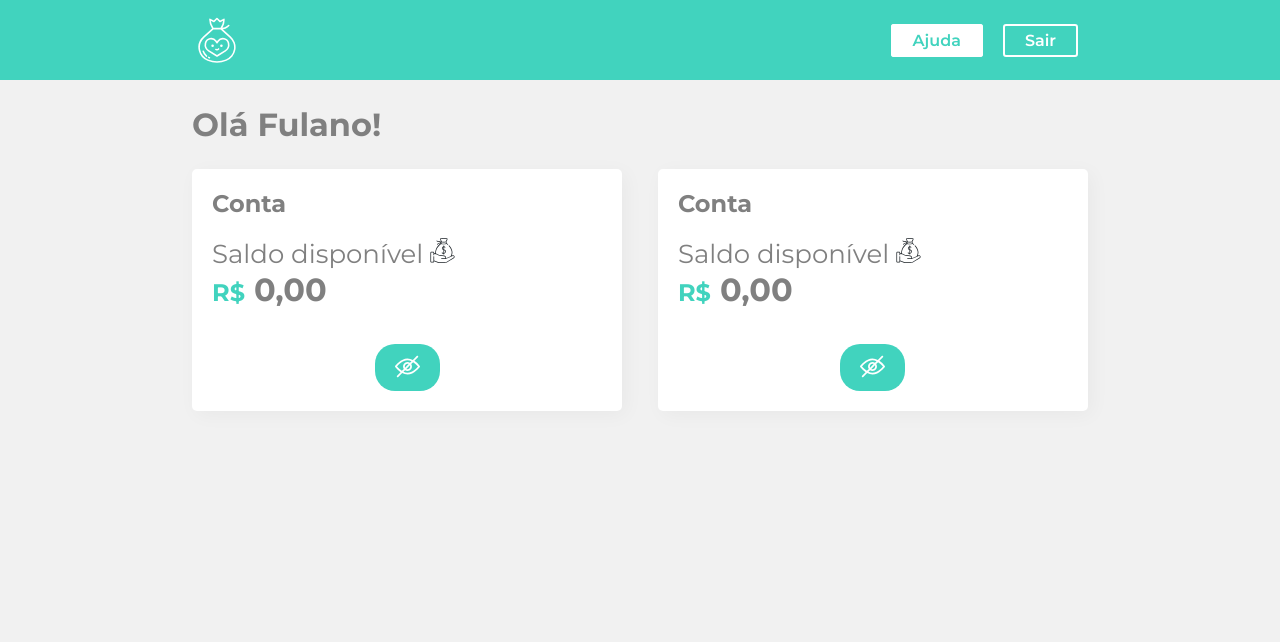
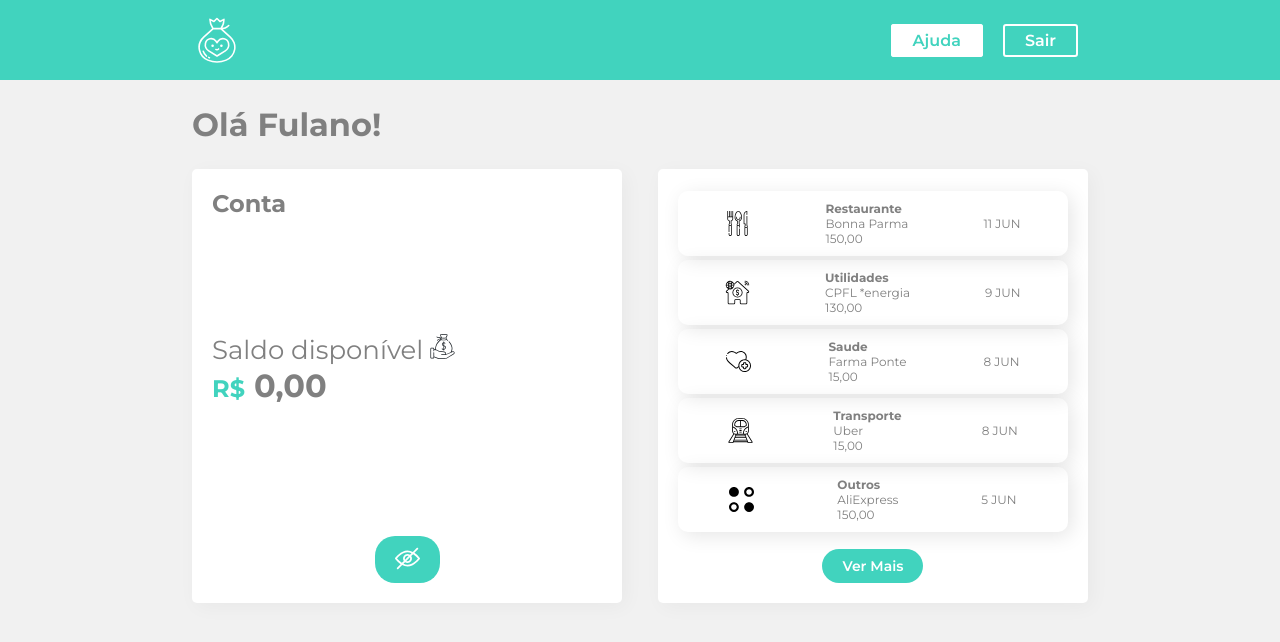
Before and after one commit to cristopherpds/smart-bank, a React (Create React App) app: page / in a window 1280 px wide. Shown: the top 642 px of the page. Built offline with nearby package versions, Linux system fonts and the light colour scheme.

Commit message:
How to compose stylized elements to create new screns. Advantages of using components to create layouts

```diff
--- a/src/Components/Container/index.jsx
+++ b/src/Components/Container/index.jsx
@@ -3,6 +3,7 @@
 
 import Titulo from "../Titulo";
 import Conta from "../Conta";
+import Extrato from "../Extrato";
 
 const Container = styled.div`
   background-color: #f1f1f1;
@@ -26,7 +27,7 @@
       <Titulo>Olá Fulano!</Titulo>
       <Conteudo>
         <Conta />
-        <Conta />
+        <Extrato />
       </Conteudo>
     </Container>
   );
--- /dev/null
+++ b/src/Components/Extrato/index.jsx
@@ -0,0 +1,19 @@
+import React from "react";
+import { Box, Botao } from "../../Components/UI";
+import { extratoLista } from "../../info";
+import Items from "../Items";
+
+const Extrato = () => {
+  return (
+    <Box>
+      {extratoLista.updates.map(({ id, type, from, value, date }) => {
+        return (
+          <Items key={id} type={type} from={from} value={value} date={date} />
+        );
+      })}
+      <Botao>Ver Mais</Botao>
+    </Box>
+  );
+};
+
+export default Extrato;
--- /dev/null
+++ b/src/Components/ImageFilter.js
@@ -0,0 +1,19 @@
+import React from "react";
+import alimentacao from '../assets/images/alimentacao.svg';
+import outros from '../assets/images/outros.svg';
+import saude from '../assets/images/saude.svg';
+import transporte from '../assets/images/transporte.svg';
+import utilidades from '../assets/images/utilidades.svg';
+import {Icone} from "../Components/UI";
+
+export default (type)=>{
+  const Images = {
+    Restaurante: <Icone src={alimentacao} alt="Restaurante"/>,
+    Outros: <Icone src={outros} alt="Outros"/>,
+    Saude: <Icone src={saude} alt="Saude"/>,
+    Transporte: <Icone src={transporte} alt="Transporte"/>,
+    Utilidades: <Icone src={utilidades} alt="Utilidades"/>,
+  };
+
+  return Images[type] || Images.default;
+}
--- /dev/null
+++ b/src/Components/Item/index.jsx
@@ -0,0 +1,21 @@
+import React from "react";
+import styled from "styled-components";
+
+const Item = styled.div`
+  display: flex;
+  flex-direction: column;
+
+  .text{
+    font-weight: bold;
+  }
+`;
+
+export default ({type, from, value}) =>{
+  return(
+    <Item>
+      <span className="text" >{type}</span>
+      <span>{from}</span>
+      <span>{value}</span>
+    </Item>
+  );
+};
--- /dev/null
+++ b/src/Components/Items/index.jsx
@@ -0,0 +1,24 @@
+import React from "react";
+import styled from "styled-components";
+import Item from "../Item";
+import ImageFilter from "../ImageFilter";
+
+
+const Items = styled.div`
+  box-shadow: 4px 4px 20px 0px rgba(0,0,0,0.1);
+  border-radius: 10px;
+  margin: 2px 0;
+  display: flex;
+  align-items: center;
+  justify-content: space-around;
+  padding: 10px;
+  font-size: 12px;
+`;
+
+export default (props) =>{
+  return<Items>
+    {ImageFilter(props.type)}
+    <Item {...props} />
+    <span>{props.date}</span>
+  </Items>;
+};
```
